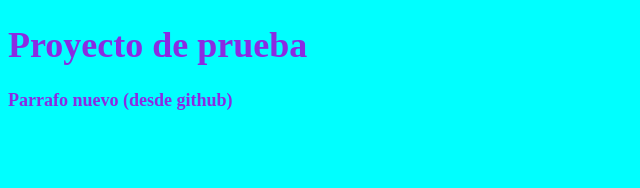
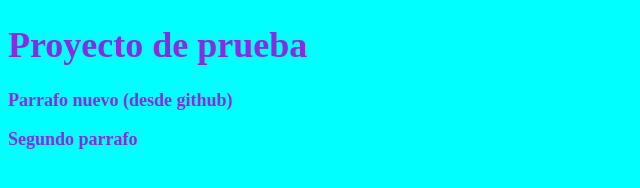
Before and after one commit to JesusNoel69/Ejemplo-de-subida, a plain HTML site: page index.html in a window 1280 px wide. Shown: the whole page, without its empty margins (0-640 px from the left). Drawn offline with Linux system fonts and the light colour scheme.

Commit message:
segundo parrafo

```diff
--- a/index.html
+++ b/index.html
@@ -9,5 +9,6 @@
 <body>
     <h1>Proyecto de prueba</h1>
     <p>Parrafo nuevo (desde github)</p>
+    <p>Segundo parrafo</p>
 </body>
 </html>
```
